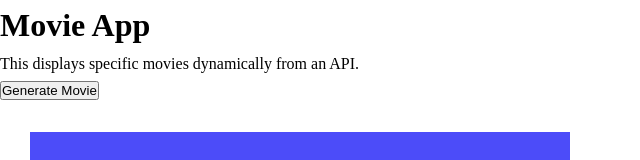
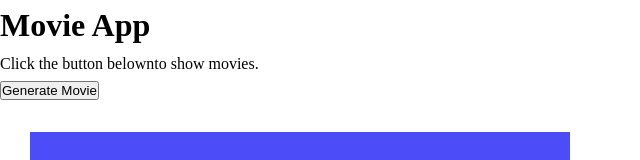
Before and after one commit to Doubting-Thomas/movie-app, a React (Create React App) app: page / in a window 1280 px wide. Shown: the top 160 px of the page, without its empty margins (0-640 px from the left). Built offline with nearby package versions, Linux system fonts and the light colour scheme.

Commit message:
style: update jsx markup

```diff
--- a/src/App.js
+++ b/src/App.js
@@ -24,7 +24,7 @@ function App() {
   return (
     <div>
       <h1>Movie App</h1>
-      <p>This displays specific movies dynamically from an API.</p>
+      <p>Click the button belownto show movies.</p>
       <section>
         <button onClick={displayMovie}>Generate Movie</button>
       </section>
@@ -34,5 +34,4 @@ function App() {
     </div>
   );
 }
-
 export default App;
```
